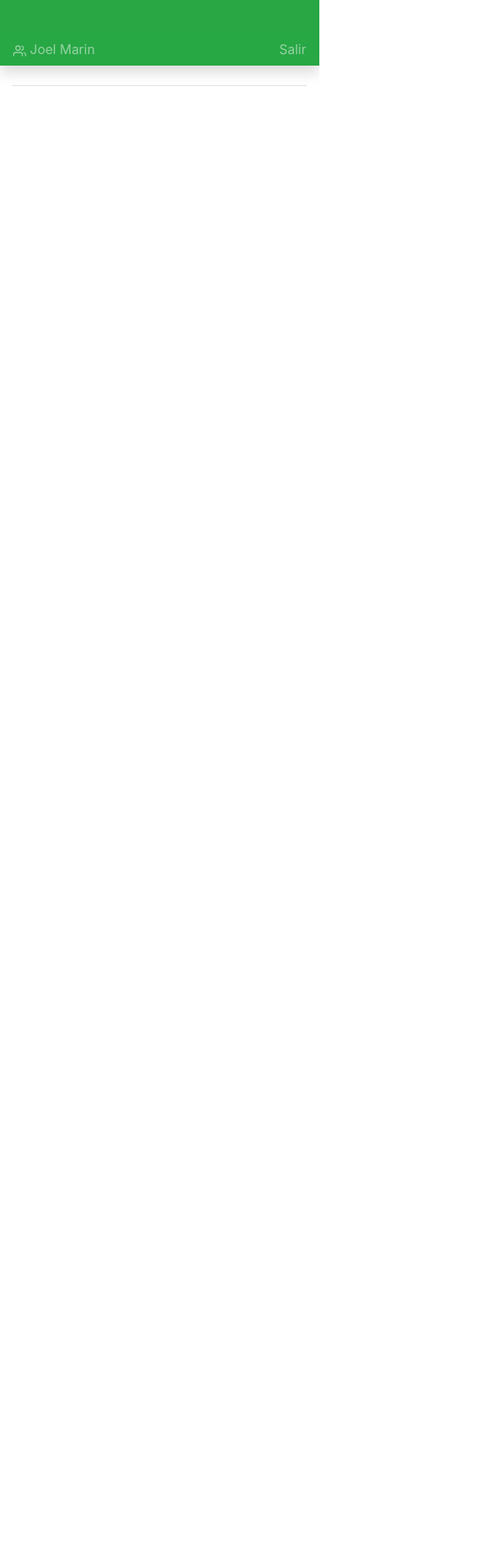
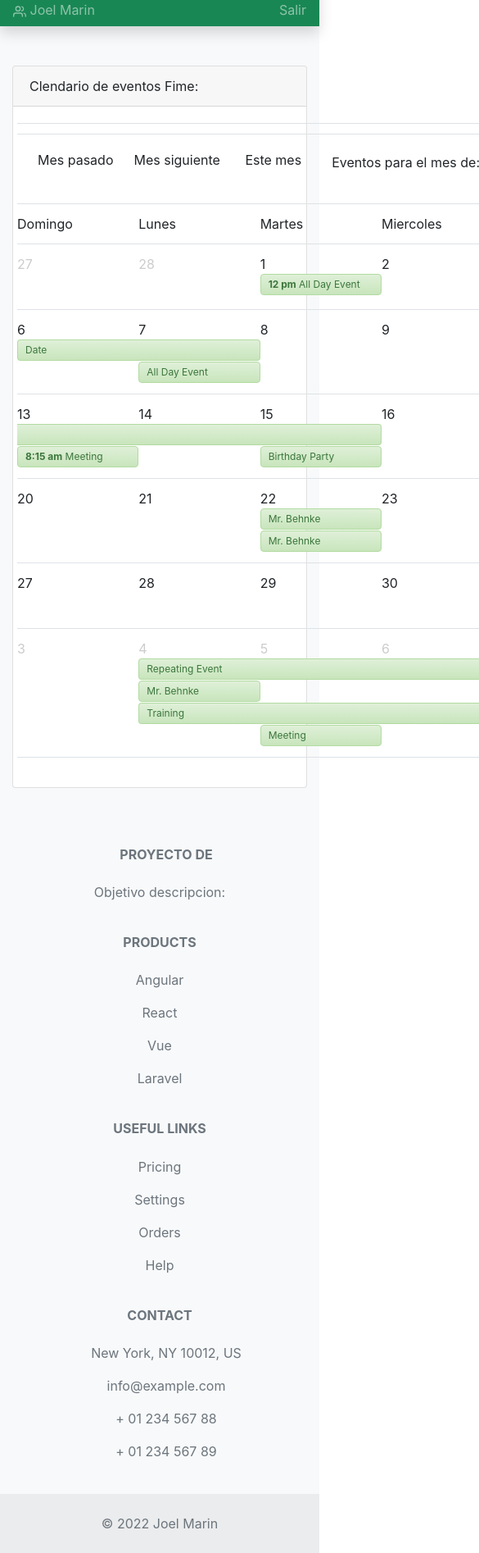
Before and after one commit to O-M-Leal-Salazar/testPlataforma, a plain HTML site: page home/index.html in a window 390 px wide. Shown: the part 48-1942 px from the top of the page at 82% size, 585 px wide, since content can reach past the window. Before the commit the page ends 844 px from the top, so only its background shows below. Drawn offline with nearby package versions, Linux system fonts and the light colour scheme.

Commit message:
commit 3

```diff
--- a/home/dashboard.css
+++ b/home/dashboard.css
@@ -188,3 +188,9 @@ body {
 .table>:not(:first-child) {
     border-top: 1px solid currentColor;
 }
+
+.bg-fime{
+
+  --bs-bg-opacity: 1;
+  background-color: rgba(var(--bs-success-rgb),var(--bs-bg-opacity))!important;
+}
--- a/home/index.html
+++ b/home/index.html
@@ -38,12 +38,12 @@
   <body>
 
 
-<header class="navbar navbar-dark sticky-top bg-success flex-md-nowrap p-0 shadow">
+<header class="navbar navbar-dark sticky-top bg-fime flex-md-nowrap p-0 shadow">
   <a class="navbar-brand col-md-3 col-lg-2 me-0 px-3" href="#"> FIME</a>
   <button class="navbar-toggler position-absolute d-md-none collapsed" type="button" data-bs-toggle="collapse" data-bs-target="#sidebarMenu" aria-controls="sidebarMenu" aria-expanded="false" aria-label="Toggle navigation">
     <span class="navbar-toggler-icon"></span>
   </button>
-  <input class="form-control form-control-dark w-100" type="text" >
+
 
     <div class="navbar-nav">
 
@@ -67,7 +67,7 @@
       <div class="position-sticky pt-3">
         <ul class="nav flex-column">
           <li class="nav-item">
-            <a class="nav-link active" aria-current="page" href="#">
+            <a class="nav-link active" aria-current="page" href="../home/index.html">
               <span data-feather="home"></span>
             Calendario Inicial
             </a>
@@ -79,13 +79,13 @@
             </a>
           </li>
           <li class="nav-item">
-            <a class="nav-link" href="#">
+            <a class="nav-link" href="../modificar/index.html">
               <span data-feather="file-text"></span>
               Modificar evento
             </a>
           </li>
           <li class="nav-item">
-            <a class="nav-link" href="#">
+            <a class="nav-link" href="../eliminar/index.html">
              <span data-feather="file-text"></span>
               Eliminar evento
             </a>
@@ -106,8 +106,15 @@
       </div>
     </nav>
 
-    <main class="col-md-9 ms-sm-auto col-lg-10 px-md-4">
-      <div class="d-flex justify-content-between flex-wrap flex-md-nowrap align-items-center pt-3 pb-2 mb-3 border-bottom">
+    <main class="col-md-9 ms-sm-auto col-lg-10 px-md-4" style="background: #f8f9fa;">
+      <br><br>
+
+      <div class="card">
+        <div class="card-header">
+          Clendario de eventos Fime:
+        </div>
+        <div class="card-body">
+
 
             <link href="//maxcdn.bootstrapcdn.com/bootstrap/4.0.0/css/bootstrap.min.css" rel="stylesheet" id="bootstrap-css">
     <script src="//maxcdn.bootstrapcdn.com/bootstrap/4.0.0/js/bootstrap.min.js"></script>
@@ -124,7 +131,7 @@
 
 
 
-<div class="container theme-showcase">
+    <div class="theme-showcase">
 
     <div id="holder" class="row" ></div>
     </div>
@@ -292,7 +299,7 @@
           $currentPopover = null;
         }
       });
-¡
+
     $.extend({
         quicktmpl: function (template) {return new Function("obj","var p=[],print=function(){p.push.apply(p,arguments);};with(obj){p.push('"+template.replace(/[\r\t\n]/g," ").split("{{").join("\t").replace(/((^|\}\})[^\t]*)'/g,"$1\r").replace(/\t:(.*?)\}\}/g,"',$1,'").split("\t").join("');").split("}}").join("p.push('").split("\r").join("\\'")+"');}return p.join('');")}
     });
@@ -542,6 +549,12 @@ $('#holder').calendar({
     </script>
           </div>
 
+        </div>
+      </div>
+
+
+
+
 
     </main>
   </div>
@@ -551,5 +564,127 @@ $('#holder').calendar({
     <script src="../assets/dist/js/bootstrap.bundle.min.js"></script>
 
       <script src="https://cdn.jsdelivr.net/npm/feather-icons@4.28.0/dist/feather.min.js" integrity="sha384-uO3SXW5IuS1ZpFPKugNNWqTZRRglnUJK6UAZ/gxOX80nxEkN9NcGZTftn6RzhGWE" crossorigin="anonymous"></script><script src="https://cdn.jsdelivr.net/npm/chart.js@2.9.4/dist/Chart.min.js" integrity="sha384-zNy6FEbO50N+Cg5wap8IKA4M/ZnLJgzc6w2NqACZaK0u0FXfOWRRJOnQtpZun8ha" crossorigin="anonymous"></script><script src="dashboard.js"></script>
+
+  <!-- Footer -->
+<footer class="text-center text-lg-start bg-light text-muted">
+  <!-- Section: Social media -->
+
+    <!-- Left -->
+
+    <!-- Left -->
+
+    <!-- Right -->
+    <div>
+      <a href="" class="me-4 text-reset">
+        <i class="fab fa-facebook-f"></i>
+      </a>
+      <a href="" class="me-4 text-reset">
+        <i class="fab fa-twitter"></i>
+      </a>
+      <a href="" class="me-4 text-reset">
+        <i class="fab fa-google"></i>
+      </a>
+      <a href="" class="me-4 text-reset">
+        <i class="fab fa-instagram"></i>
+      </a>
+      <a href="" class="me-4 text-reset">
+        <i class="fab fa-linkedin"></i>
+      </a>
+      <a href="" class="me-4 text-reset">
+        <i class="fab fa-github"></i>
+      </a>
+    </div>
+    <!-- Right -->
+  </section>
+  <!-- Section: Social media -->
+
+  <!-- Section: Links  -->
+  <section class="">
+    <div class="container text-center text-md-start mt-5">
+      <!-- Grid row -->
+      <div class="row mt-3">
+        <!-- Grid column -->
+        <div class="col-md-3 col-lg-4 col-xl-3 mx-auto mb-4">
+          <!-- Content -->
+          <h6 class="text-uppercase fw-bold mb-4">
+            <i class="fas fa-gem me-3"></i>Proyecto de
+          </h6>
+          <p>
+            Objetivo descripcion:
+          </p>
+        </div>
+        <!-- Grid column -->
+
+        <!-- Grid column -->
+        <div class="col-md-2 col-lg-2 col-xl-2 mx-auto mb-4">
+          <!-- Links -->
+          <h6 class="text-uppercase fw-bold mb-4">
+            Products
+          </h6>
+          <p>
+            <a href="#!" class="text-reset">Angular</a>
+          </p>
+          <p>
+            <a href="#!" class="text-reset">React</a>
+          </p>
+          <p>
+            <a href="#!" class="text-reset">Vue</a>
+          </p>
+          <p>
+            <a href="#!" class="text-reset">Laravel</a>
+          </p>
+        </div>
+        <!-- Grid column -->
+
+        <!-- Grid column -->
+        <div class="col-md-3 col-lg-2 col-xl-2 mx-auto mb-4">
+          <!-- Links -->
+          <h6 class="text-uppercase fw-bold mb-4">
+            Useful links
+          </h6>
+          <p>
+            <a href="#!" class="text-reset">Pricing</a>
+          </p>
+          <p>
+            <a href="#!" class="text-reset">Settings</a>
+          </p>
+          <p>
+            <a href="#!" class="text-reset">Orders</a>
+          </p>
+          <p>
+            <a href="#!" class="text-reset">Help</a>
+          </p>
+        </div>
+        <!-- Grid column -->
+
+        <!-- Grid column -->
+        <div class="col-md-4 col-lg-3 col-xl-3 mx-auto mb-md-0 mb-4">
+          <!-- Links -->
+          <h6 class="text-uppercase fw-bold mb-4">
+            Contact
+          </h6>
+          <p><i class="fas fa-home me-3"></i> New York, NY 10012, US</p>
+          <p>
+            <i class="fas fa-envelope me-3"></i>
+            info@example.com
+          </p>
+          <p><i class="fas fa-phone me-3"></i> + 01 234 567 88</p>
+          <p><i class="fas fa-print me-3"></i> + 01 234 567 89</p>
+        </div>
+        <!-- Grid column -->
+      </div>
+      <!-- Grid row -->
+    </div>
+  </section>
+  <!-- Section: Links  -->
+
+  <!-- Copyright -->
+  <div class="text-center p-4" style="background-color: rgba(0, 0, 0, 0.05);">
+    © 2022 Joel Marin
+    <a class="text-reset fw-bold" href="https://mdbootstrap.com/"></a>
+  </div>
+  <!-- Copyright -->
+</footer>
+<!-- Footer -->
     </body>
 </html>
```
Also changed, not shown: alta/index.html (+1 -2 lines), modificar/index.html (+3 -5 lines). Lines whose indentation alone changed are shown as unchanged.
